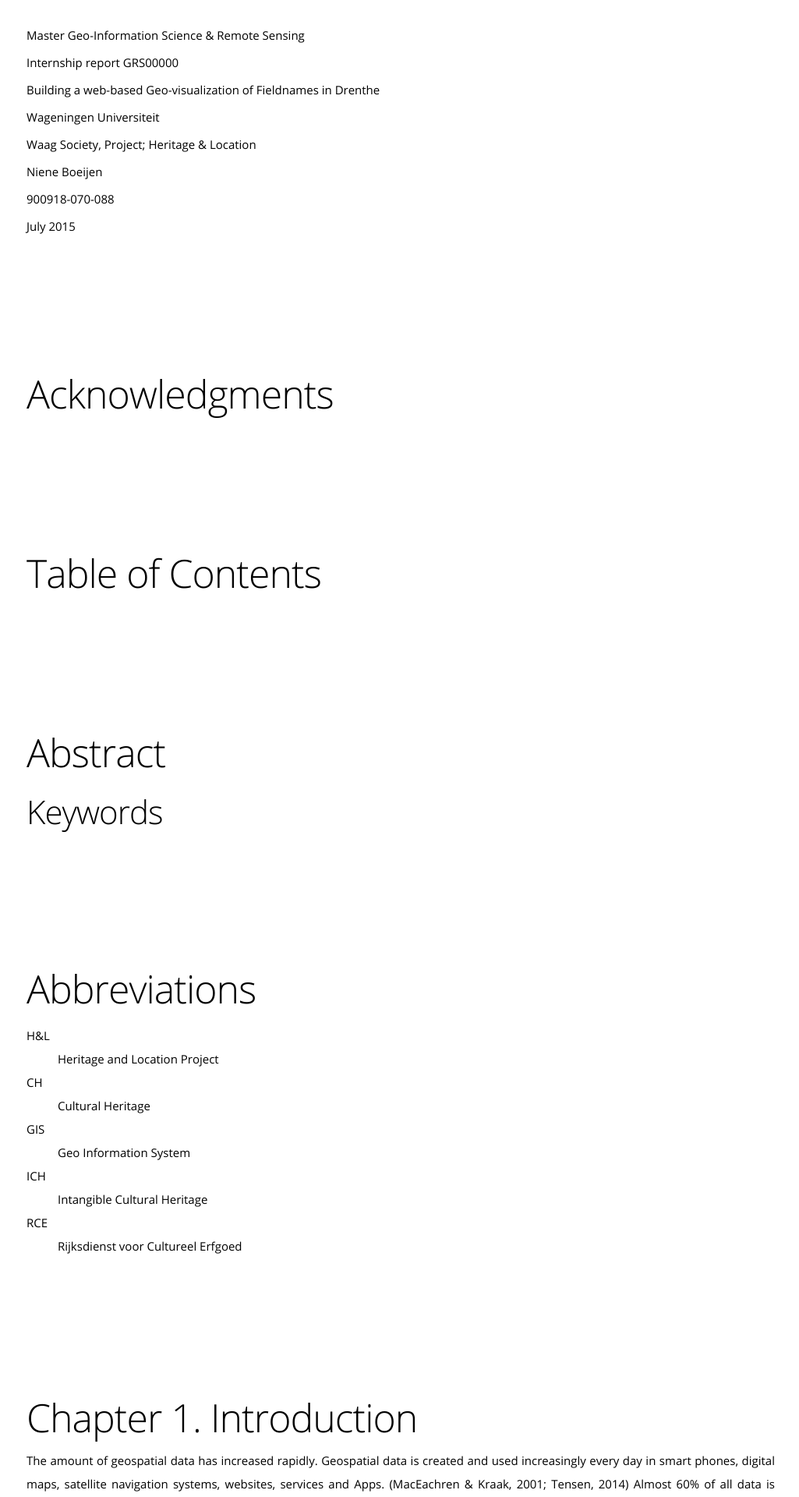
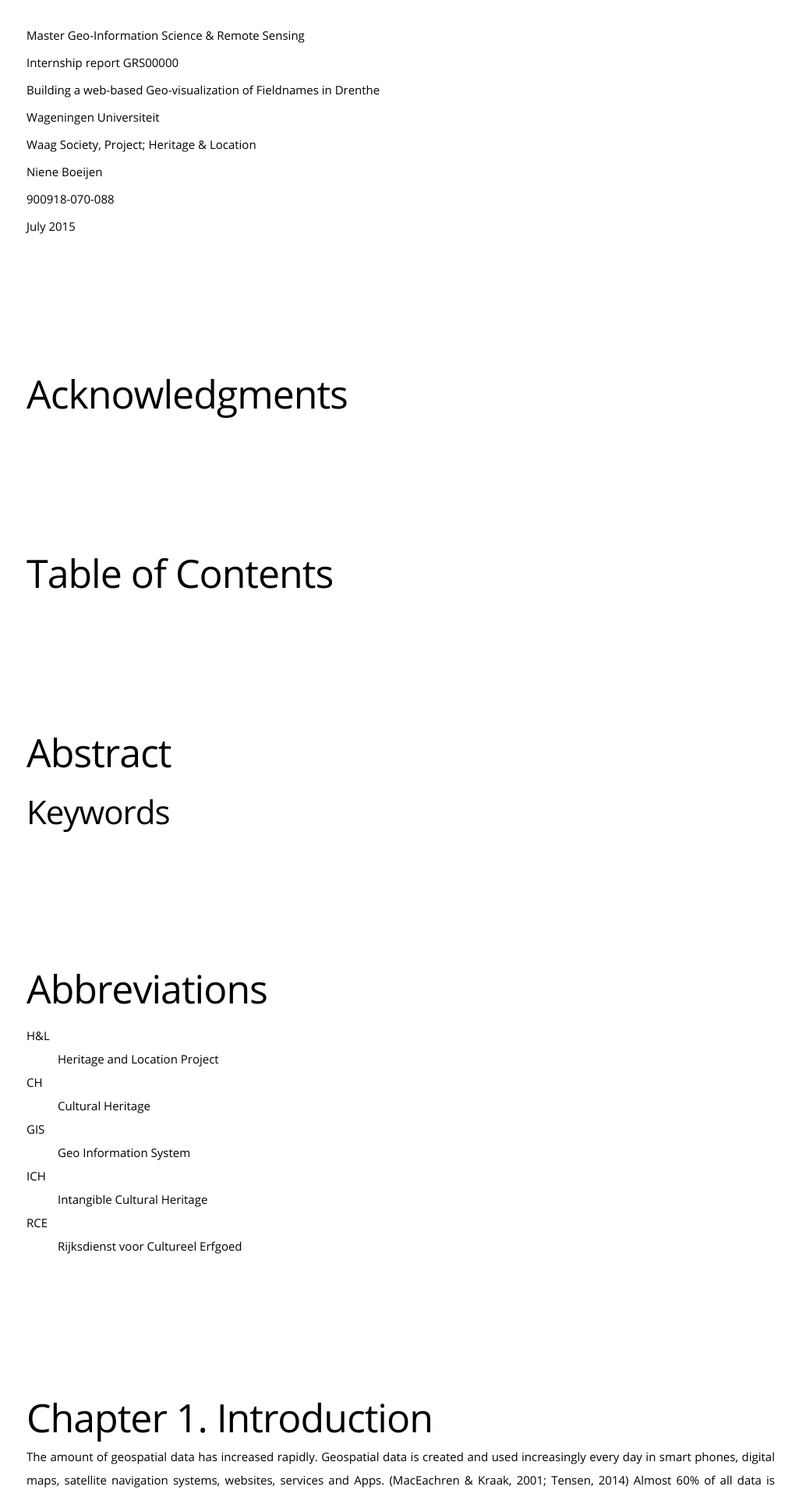
Before and after one commit to NieneB/InternshipReport, a Jekyll site: the page built from index.md, in a window 1280 px wide. Shown: the top 1920 px of the page at 78% size, without its empty margins (126-1151 px from the left). Built offline with Jekyll 4.4.1, drawn with Linux system fonts in a browser that asks for light colours; some web fonts are replaced.

Commit message:
font size headers adjusted2

```diff
--- a/css/skeleton.css
+++ b/css/skeleton.css
@@ -112,13 +112,13 @@ body {
 /* Typography
 –––––––––––––––––––––––––––––––––––––––––––––––––– */
 h1, h2, h3, h4, h5, h6 {
-  font-weight: 300;
+  font-weight: 500;
   margin-top: 2rem;
-  margin-bottom: 1rem; }
+  margin-bottom: 0.5rem; }
 h1 { font-size: 4.0rem; line-height: 1.2;  letter-spacing: -.1rem;}
 h2 { font-size: 3.6rem; line-height: 1.25; letter-spacing: -.1rem; }
 h3 { font-size: 3.0rem; line-height: 1.3;  letter-spacing: -.1rem; }
-h4 { font-size: 1.5rem; line-height: 1.35; letter-spacing: -.08rem; }
+h4 { font-size: 2rem; line-height: 1.35; letter-spacing: -.08rem; }
 h5 { font-size: 1.5rem; line-height: 1.5;  letter-spacing: -.05rem; }
 h6 { font-size: 1.5rem; line-height: 1.6;  letter-spacing: 0; }
 
@@ -127,7 +127,7 @@ h6 { font-size: 1.5rem; line-height: 1.6;  letter-spacing: 0; }
   h1 { font-size: 5.0rem; }
   h2 { font-size: 4.2rem; }
   h3 { font-size: 3.6rem; }
-  h4 { font-size: 1.5rem; }
+  h4 { font-size: 2rem; }
   h5 { font-size: 1.5rem; }
   h6 { font-size: 1.5rem; }
 }
```
